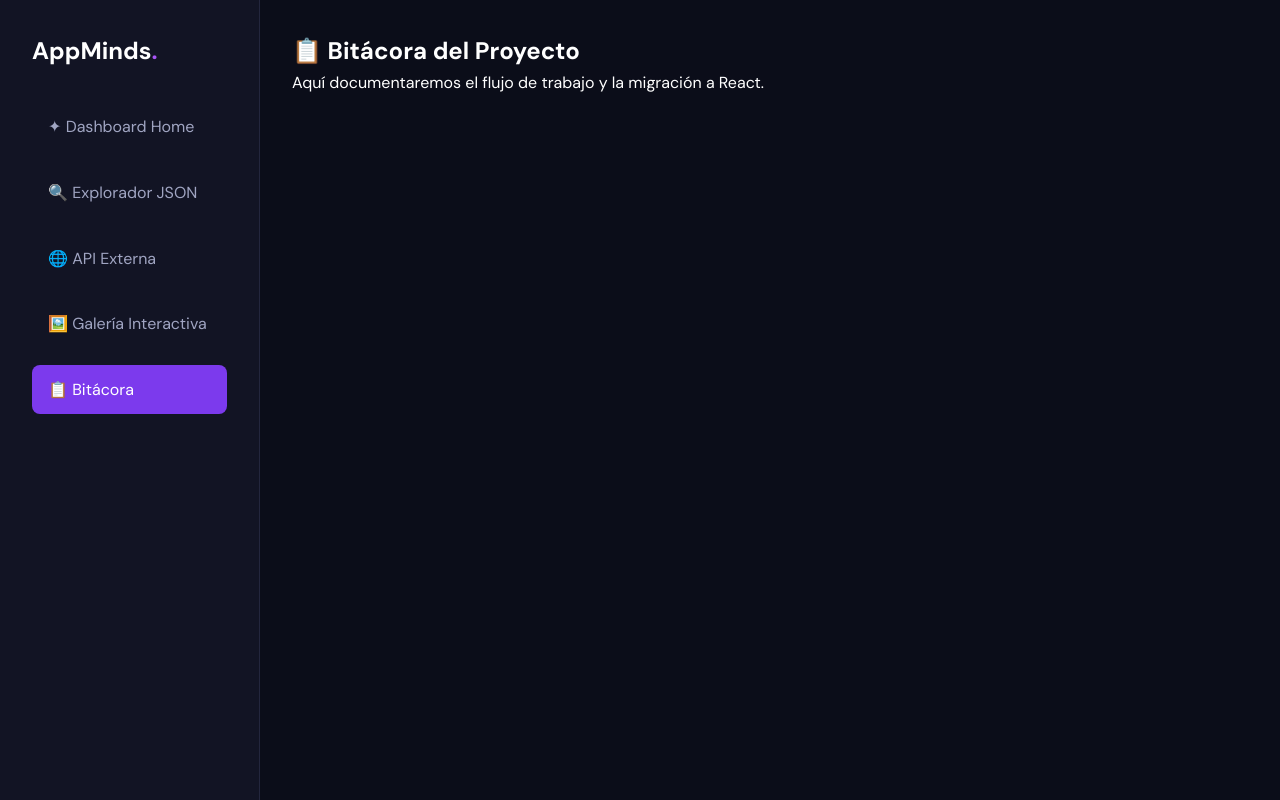
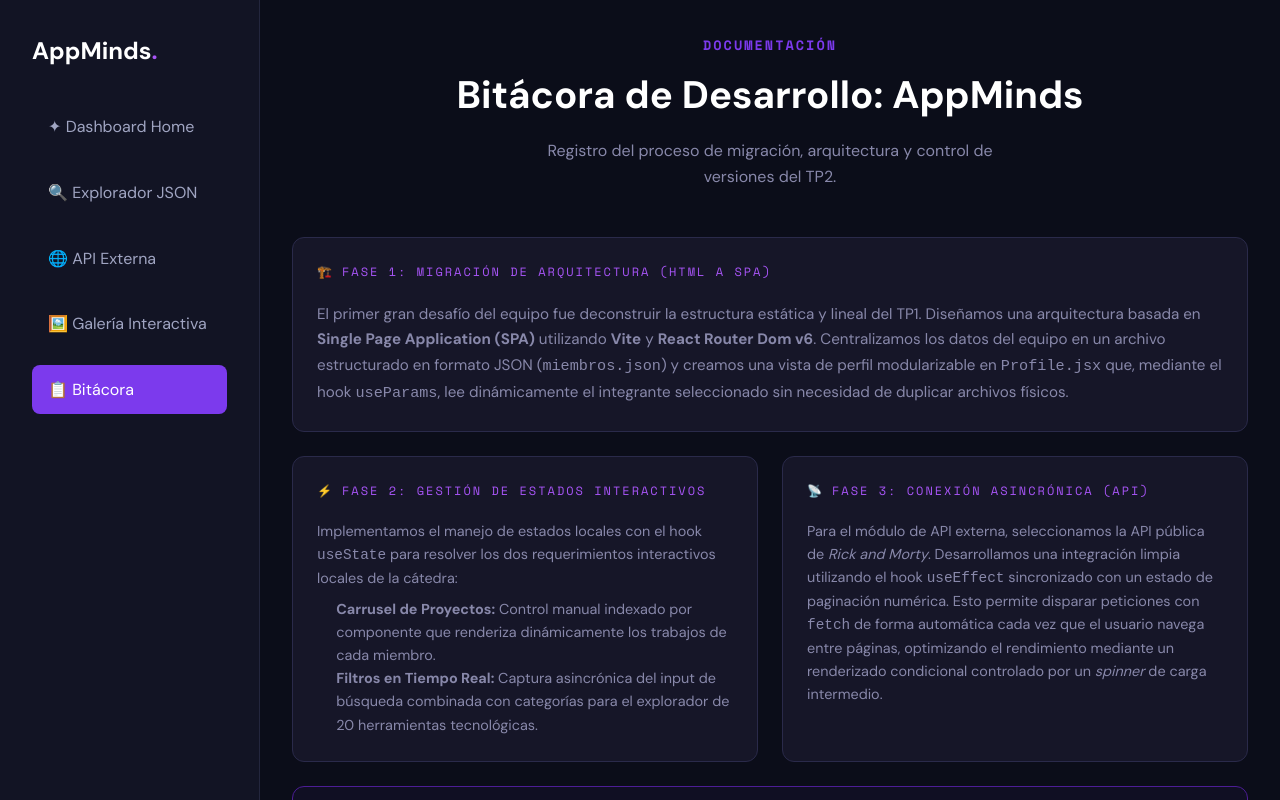
Before and after one commit to marcelacordini/FE_TP2_GRUPAL, a React (Vite) app: page /bitacora in a window 1280 px wide. Built offline with nearby package versions, Linux system fonts and the light colour scheme.

Commit message:
bitacora

```diff
--- a/src/pages/Bitacora.jsx
+++ b/src/pages/Bitacora.jsx
@@ -1,8 +1,54 @@
 function Bitacora() {
   return (
-    <div className="fade-in">
-      <h2>📋 Bitácora del Proyecto</h2>
-      <p>Aquí documentaremos el flujo de trabajo y la migración a React.</p>
+    <div className="bitacora-page fade-in">
+      <div className="section-header">
+        <span className="section-tag">DOCUMENTACIÓN</span>
+        <h2>Bitácora de Desarrollo: AppMinds</h2>
+        <p>Registro del proceso de migración, arquitectura y control de versiones del TP2.</p>
+      </div>
+
+      <div className="content-grid" style={{ marginTop: '2rem' }}>
+
+        {/* Hito 1 */}
+        <div className="info-card" style={{ gridColumn: '1 / -1' }}>
+          <div className="card-title"><span>🏗️</span> Fase 1: Migración de Arquitectura (HTML a SPA)</div>
+          <p style={{ color: 'var(--text-muted)', fontSize: '.95rem', lineHeight: '1.7', margin: '0' }}>
+            El primer gran desafío del equipo fue deconstruir la estructura estática y lineal del TP1. Diseñamos una arquitectura basada en <strong>Single Page Application (SPA)</strong> utilizando <strong>Vite</strong> y <strong>React Router Dom v6</strong>.
+            Centralizamos los datos del equipo en un archivo estructurado en formato JSON (<code>miembros.json</code>) y creamos una vista de perfil modularizable en <code>Profile.jsx</code> que, mediante el hook <code>useParams</code>, lee dinámicamente el integrante seleccionado sin necesidad de duplicar archivos físicos.
+          </p>
+        </div>
+
+        {/* Hito 2 */}
+        <div className="info-card">
+          <div className="card-title"><span>⚡</span> Fase 2: Gestión de Estados Interactivos</div>
+          <p style={{ color: 'var(--text-muted)', fontSize: '.9rem', lineHeight: '1.6', margin: '0' }}>
+            Implementamos el manejo de estados locales con el hook <code>useState</code> para resolver los dos requerimientos interactivos locales de la cátedra:
+          </p>
+          <ul style={{ color: 'var(--text-muted)', fontSize: '.9rem', paddingLeft: '1.2rem', marginTop: '0.5rem' }}>
+            <li><strong>Carrusel de Proyectos:</strong> Control manual indexado por componente que renderiza dinámicamente los trabajos de cada miembro.</li>
+            <li><strong>Filtros en Tiempo Real:</strong> Captura asincrónica del input de búsqueda combinada con categorías para el explorador de 20 herramientas tecnológicas.</li>
+          </ul>
+        </div>
+
+        {/* Hito 3 */}
+        <div className="info-card">
+          <div className="card-title"><span>📡</span> Fase 3: Conexión asincrónica (API)</div>
+          <p style={{ color: 'var(--text-muted)', fontSize: '.9rem', lineHeight: '1.6', margin: '0' }}>
+            Para el módulo de API externa, seleccionamos la API pública de <em>Rick and Morty</em>. Desarrollamos una integración limpia utilizando el hook <code>useEffect</code> sincronizado con un estado de paginación numérica.
+            Esto permite disparar peticiones con <code>fetch</code> de forma automática cada vez que el usuario navega entre páginas, optimizando el rendimiento mediante un renderizado condicional controlado por un <em>spinner</em> de carga intermedio.
+          </p>
+        </div>
+
+        {/* Estrategia de Git */}
+        <div className="info-card" style={{ gridColumn: '1 / -1', background: 'rgba(124, 58, 237, 0.05)', borderColor: '#4c1d95' }}>
+          <div className="card-title" style={{ color: '#a076f9' }}><span>🔀</span> Estrategia de Control de Versiones (Git Workflow)</div>
+          <p style={{ color: 'var(--text-muted)', fontSize: '.95rem', lineHeight: '1.7', margin: '0' }}>
+            Siguiendo rigurosamente las pautas de la cátedra, inicializamos un <strong>repositorio completamente independiente</strong> de Git para el TP2. Implementamos una estrategia de ramificación estructurada: la rama <code>main</code> se reservó exclusivamente como el entorno de producción estable y limpio.
+            Cada integrante despliega su propio flujo de trabajo en una rama con su nombre (ej. <code>marcela</code>) para desarrollar sus componentes individuales, garantizando la integración final mediante solicitudes de extracción (Pull Requests) controladas y evitando conflictos de fusión (merge conflicts).
+          </p>
+        </div>
+
+      </div>
     </div>
   );
 }
```
